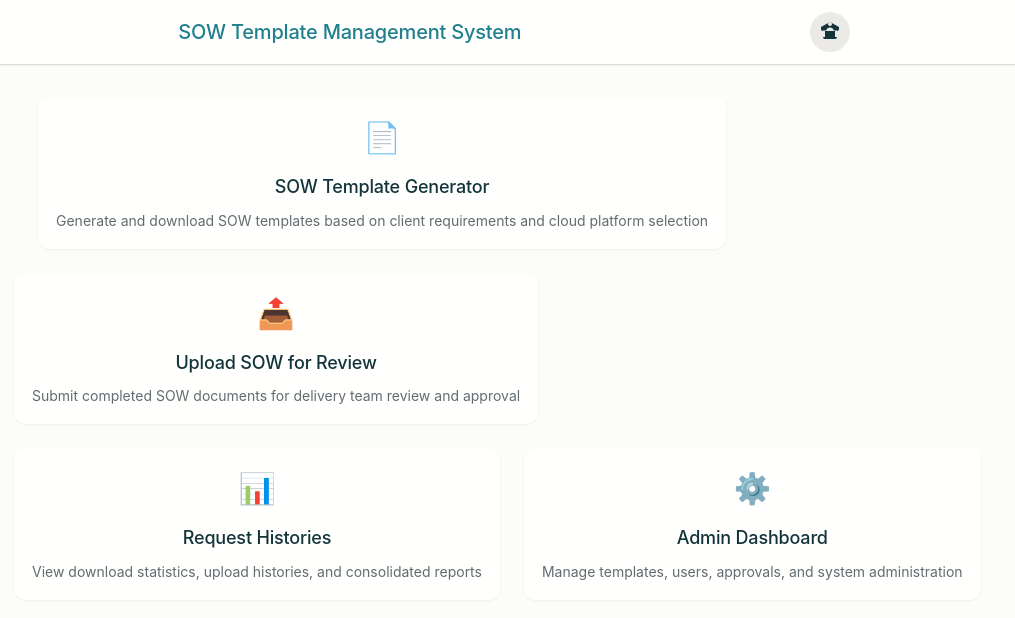
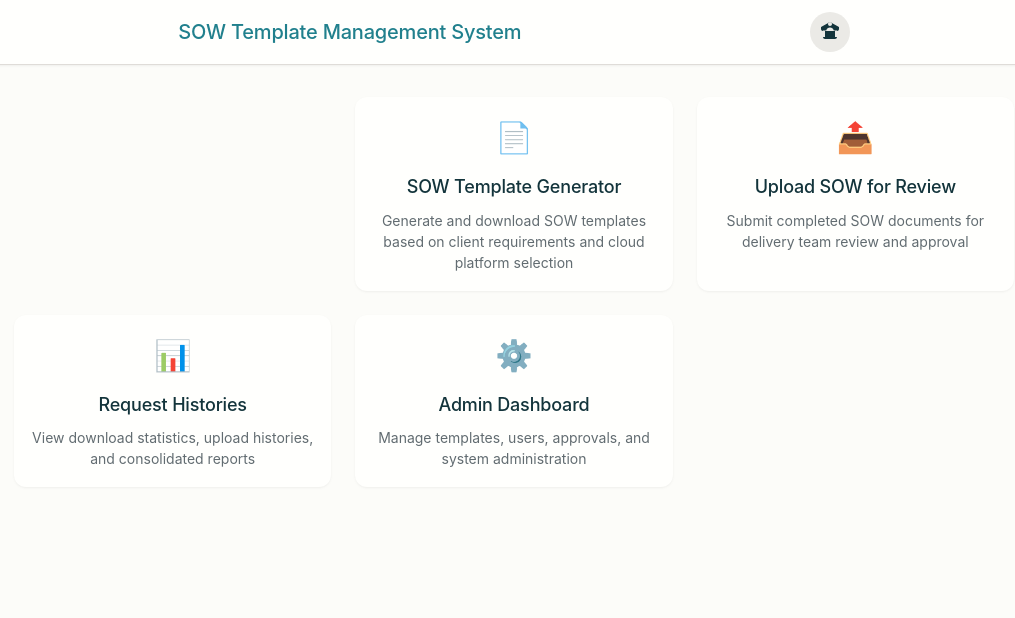
Before and after one commit to SS-CloudMaster/SOW_Template_Management_Tool, a plain HTML site: page index.html in a window 1280 px wide. Shown: the whole page, without its empty margins (126-1141 px from the left). Drawn offline with Linux system fonts and the light colour scheme; a web font is replaced by a local one.

Commit message:
Changes to style

```diff
--- a/style.css
+++ b/style.css
@@ -878,8 +878,7 @@ select.form-control {
 }
 
 .navigation-cards {
-    display: flex;
-    flex-wrap: wrap;
+    display:grid;
     grid-template-columns: repeat(auto-fit, minmax(280px, 1fr));
     gap: var(--space-24);
     max-width: 1000px;
```
